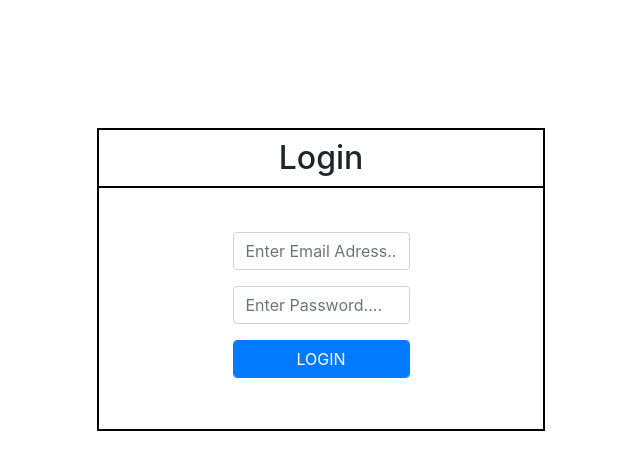
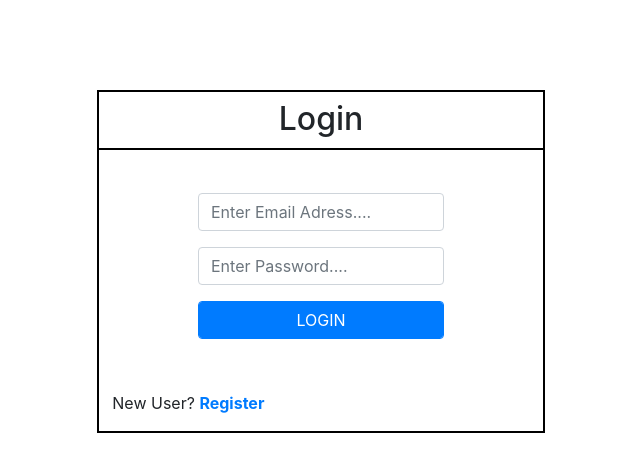
Before and after one commit to Jen304/Snacky, a PHP site: page /user_login.php in a window 1280 px wide. Shown: the part 96-568 px from the top of the page, without its empty margins (319-959 px from the left). Run offline with PHP 8.4, Linux system fonts and the light colour scheme.

Commit message:
Add a link to register page on user login page

```diff
--- a/cart/check_user.php
+++ b/cart/check_user.php
@@ -2,8 +2,8 @@
 session_start();
 
 if(empty($_SESSION['user_email'])){
-    echo '<script> alert("Please register before checkout");
-                          location="/register/";</script>';
+    echo '<script> alert("Please login or register before checkout");
+                          location="../user_login.php";</script>';
 
 }else{
     header("Location: /checkout/");
--- a/css/user_login.css
+++ b/css/user_login.css
@@ -1,7 +1,7 @@
 .container-fluid{
     /* background: blue; */
     width: 35%;
-    margin-top: 10%;
+    margin-top: 7%;
     border: 2px solid black;
 }
 h2{
@@ -17,3 +17,11 @@ form{
     padding-top: 8%;
     padding-bottom: 8%;
 }
+
+p{
+    margin-left: 3%;
+}
+
+#register{
+    font-weight: bold;
+}
--- a/user_login.php
+++ b/user_login.php
@@ -60,20 +60,21 @@ include('includes/header.php');
             <!-- Login form -->
             <form class="col-12" action="user_login.php" method="POST">
                 <!-- User Name ( Email Adress ) -->
-                <div class="form-group col-6 offset-3">
+                <div class="form-group col-8 offset-2">
                     <input class="form-control" name="user_name" type="email" placeholder="Enter Email Adress...."
                         required>
                 </div>
                 <!-- User Password -->
-                <div class="form-group col-6 offset-3">
+                <div class="form-group col-8 offset-2">
                     <input class="form-control" name="password" type="password" placeholder="Enter Password...."
                         required>
                 </div>
                 <!-- Login Button -->
-                <div class="form-group col-6 offset-3">
+                <div class="form-group col-8 offset-2">
                     <button class="form-control btn btn-primary" type="submit">LOGIN</button>
                 </div>
             </form>
+            <p>New User? <a href="register/index.php" id="register">Register</a></p>
         </div>
     </div>
 
```
